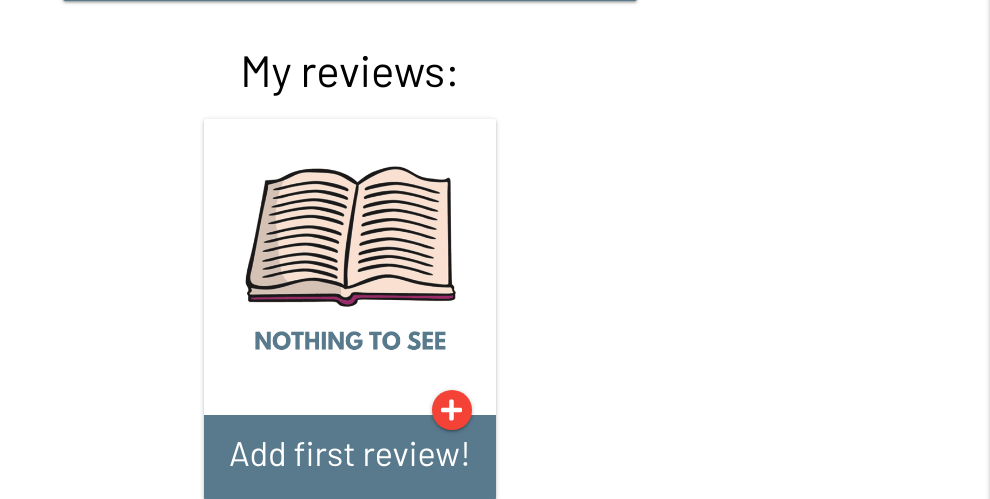
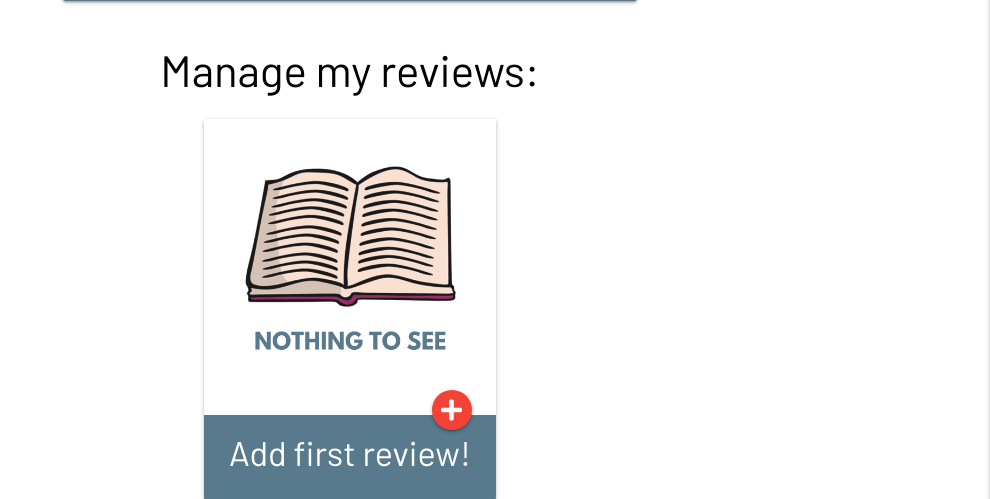
Before and after one commit to DanteHealy/reader-to-leader, a Flask app: template templates/profile.html in a window 1280 px wide. Shown: the part 213-712 px from the top of the page, without its empty margins (290-1280 px from the left). Run offline with Flask 2, Linux system fonts and the light colour scheme; the template is opened without the code that fills it, so the values that code supplies are empty; some libraries are stand-ins or nearby versions.

Commit message:
Update profile and review header

```diff
--- a/templates/books.html
+++ b/templates/books.html
@@ -55,10 +55,9 @@
                         <p><em>by: {{ book.created_by }} </em></p>
                         <!-- Buy, Remove and Edit buttons with Admin having full access -->
                         {% if session.user|lower == book.created_by|lower or session.user|lower == "admin"|lower %}
-                        <!-- {% if book.buy_link %} -->
+                        <!-- buy button shows where a value exists, can only be added by "admin" -->
                         <a href="{{ book.buy_link }}" class="btn-small green waves-effect waves-green"
                             target="_blank">Buy</a>
-                        <!-- {% endif %} -->
                         <a href="#a{{ book._id }}" class="btn-small red accent-4 modal-trigger">Delete</a>
                         <a href="{{ url_for('edit_book', book_id=book._id) }}"
                             class="btn-small light-blue accent-4">Edit</a>
--- a/templates/profile.html
+++ b/templates/profile.html
@@ -13,7 +13,7 @@
         </div>
     </div>
 
-    <h3 class="center-align">My reviews:</h3>
+    <h3 class="center-align">Manage my reviews:</h3>
 
     {% if books|length > 0 %}
     <div class="container wide-container">
```
